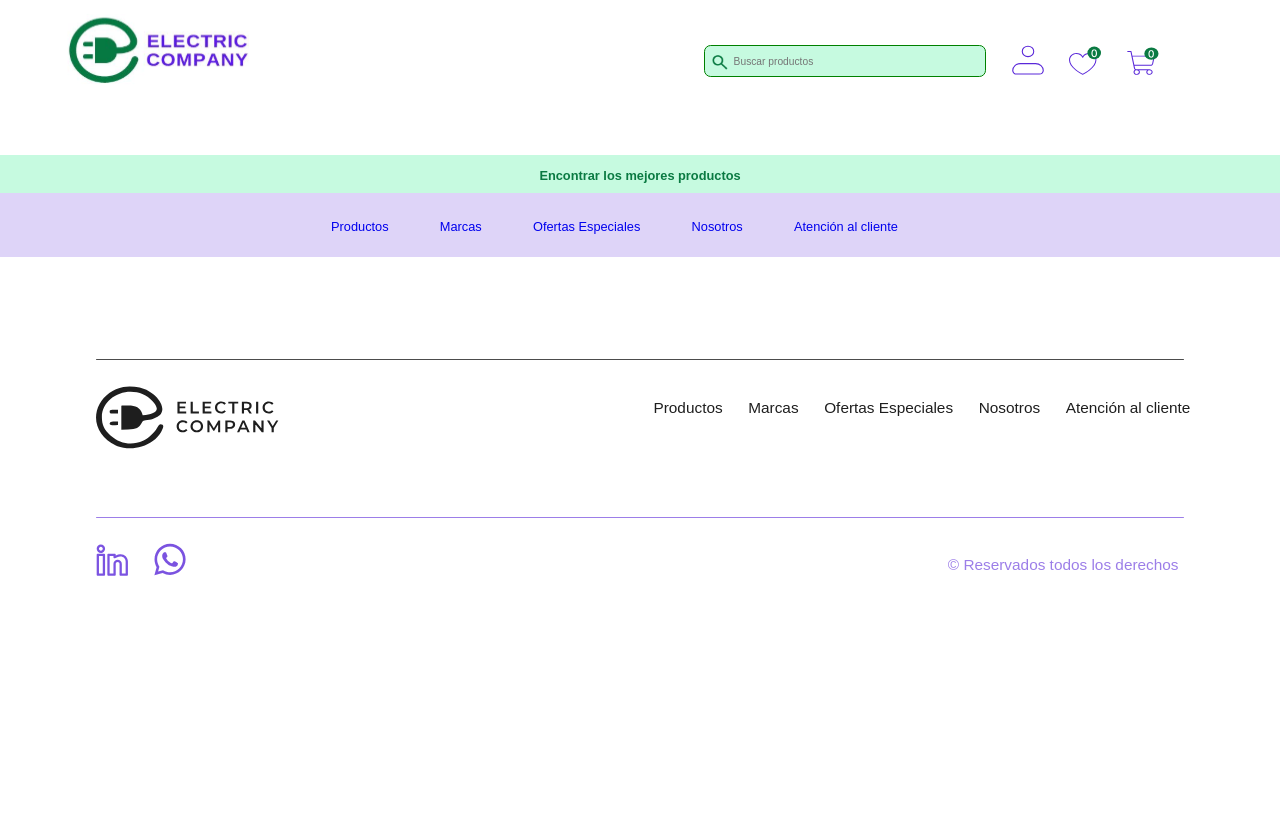
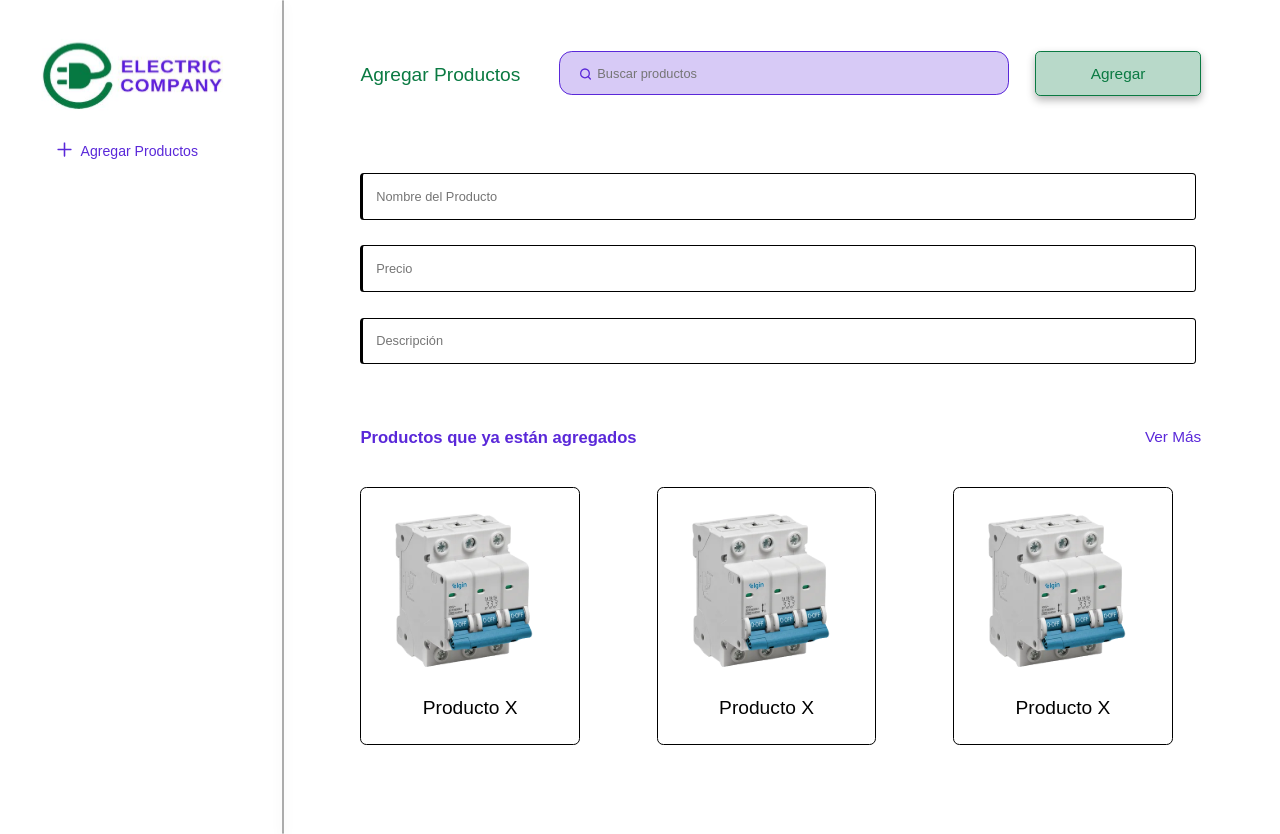
Before and after one commit to gustavopaixao06/ElectricCompany, a React (Vite) app: page /adicionarProdutos in a window 1280 px wide. Before the commit the page ends 800 px from the top, so only its background shows below. Built offline with nearby package versions, Linux system fonts and the light colour scheme.

Commit message:
fazendo o DropDown

```diff
--- a/src/Router.jsx
+++ b/src/Router.jsx
@@ -11,11 +11,12 @@ import { Ofertas } from './pages/ofertas';
 import { Favoritos } from './pages/favoritos';
 import { LoginCliente } from './pages/loginCliente';
 import { Login } from './pages/login';
+import { AdicionarProdutos } from './pages/adicionarProdutos';
 import { AtualizarProdutos } from './pages/atualizarProdutos';
 
 const AppRoutes = () => {
     const location = useLocation();
-    const isSpecialPage = location.pathname === '/atualizarProdutos';
+    const isSpecialPage = ['/adicionarProdutos', '/atualizarProdutos'].includes(location.pathname);
 
     return (
         <>
@@ -31,6 +32,7 @@ const AppRoutes = () => {
                 <Route path='/favoritos' element={<Favoritos />} />
                 <Route path='/loginCliente' element={<LoginCliente />} />
                 <Route path='/login' element={<Login />} />
+                <Route path='/adicionarProdutos' element={<AdicionarProdutos />} />
                 <Route path='/atualizarProdutos' element={<AtualizarProdutos />} />
             </Routes>
             {!isSpecialPage && <Footer />}
--- /dev/null
+++ b/src/assets/css/adicionarProdutos.css
@@ -0,0 +1,174 @@
+.update {
+    display: flex;
+    height: 100vh;
+}
+
+.updateLogo img {
+    width: 15vw;
+    margin-top: 3vw;
+    margin-left: 3vw;
+}
+
+.lineUpdate {
+    height: 65vw;
+    border: 0.1vw solid  rgba(17, 17, 17, 0.35);
+    border-radius: 0.078125vw;
+    margin-left: 4vw;
+    box-shadow: rgba(0, 0, 0, 0.1) 0px 4px 12px;
+}
+
+.addUpdate {
+    display: flex;
+    margin-top: 2vw;
+    margin-left: 4.3vw;
+}
+
+.addUpdate img {
+    width: 1.5vw;
+}
+
+.addUpdate p {
+    font-size: 1.1vw;
+    color: #5A28D9;
+    margin-top: 0.2vw;
+    margin-left: 0.5vw;
+}
+
+.headerUpdate {
+    display: flex;
+}
+
+.headerUpdate p {
+    margin-top: 5vw;
+    font-size: 1.5vw;
+    font-family: "Montserrat", sans-serif;
+    margin-left: 6vw;
+    color: #0A7A42;
+}
+
+/* estilizando a barra de pesquisa */
+.barResearch-update {
+    display: flex;
+    align-items: center;
+    border: 0.10416666666666667vw solid #5A28D9;
+    width: 34vw;
+    margin: 1.0416666666666667vw auto;
+    border-radius: 1vw;
+    padding: 1vw 0.5208333333333334vw;
+    background-color: #5a28d93e;
+    max-height: 1.3020833333333333vw;
+    font-family: "Montserrat", sans-serif;
+    margin-top: 4vw;
+    margin-left: 3vw;
+}
+
+.lupa-update img {
+    width: 1vw;
+    margin-left: 1vw;
+}
+
+#searchInput-update {
+    font-size: 1vw;
+}
+
+#searchInput-update {
+    padding: 0.4166666666666667vw;
+    border: none;
+    background-color: transparent;
+    width: 100%;
+    outline: none;
+}
+
+.barResearch-update label {
+    height: 1.0416666666666667vw;
+}
+
+
+.button-update button {
+    margin-top: 4vw;
+    background-color: #0a7a4249;
+    border: 0.15vw solid #0A7A42;
+    width: 13vw;
+    height: 3.5vw;
+    font-size: 1.2vw;
+    color: #0A7A42;
+    border-radius: 0.4vw;
+    font-weight: 500;
+    transition: transform 0.3s ease, box-shadow 0.3s ease;
+    box-shadow: 0 4px 8px rgba(0, 0, 0, 0.3);
+    cursor: pointer;
+    margin-left: 2vw;
+}
+
+.button-update button:hover {
+
+    transform: scale(1.1);
+}
+
+.account-update {
+    display: flex;
+    flex-direction: column; /* Alinha os inputs verticalmente */
+    gap: 2vw; /* Espaçamento entre os inputs, ajuste conforme necessário */
+    margin-top: 5vw;
+    margin-left: 3vw;
+}
+
+.account-update input {
+    width: 64vw;
+    height: 3.5vw;
+    margin-left: 3vw;
+    border: 0.105vw solid;
+    border-left: 0.3vw solid;
+    border-color: black;
+    border-radius: 0.3vw;
+    font-size: 1vw;
+    outline: none;
+    padding-left: 1vw;
+}
+
+.aggregates {
+    display: flex;
+}
+
+.aggregates p {
+    font-size: 1.3vw;
+    margin-top: 5vw;
+    margin-left: 6vw;
+    font-family: "Montserrat", sans-serif;
+    color: #5A28D9;
+    font-weight: 600;
+}
+
+.aggregates h5 {
+    font-size: 1.2vw;
+    margin-top: 5vw;
+    margin-left: auto;
+    font-family: "Montserrat", sans-serif;
+    color: #5A28D9;
+    font-weight: lighter;
+}
+
+.cards-updates {
+    width: 100%;
+    height: auto;
+    display: flex;
+}
+
+.card-update {
+    width: 17vw;
+    height: 20vw;
+    border: 0.15vw solid black;
+    margin-left: 6vw;
+    margin-top: 3vw;
+    border-radius: 0.5vw;
+    margin-bottom: 3vw;
+}
+
+.card-update img {
+    width: 16vw;
+}
+
+.card-update p {
+    font-size: 1.5vw;
+    text-align: center;
+}
--- /dev/null
+++ b/src/components/DropDrown/DropDrownProfile.jsx
@@ -0,0 +1,19 @@
+import React from "react";
+
+const DropDrownProfile = () => {
+    return (
+        <div className="flex flex-col DropDrownProfile">
+            <ul className="flex felx-col gap-4">
+                <li>Centelsa</li>
+                <li>Legrand</li>
+                <li>Miguelez</li>
+                <li>Schneider</li>
+                <li>Opalux</li>
+                <li>ABB</li>
+                <li>Philips</li>
+            </ul>
+        </div>
+    )
+}
+
+export default DropDrownProfile
--- a/src/components/Header/index.jsx
+++ b/src/components/Header/index.jsx
@@ -1,6 +1,7 @@
+import React, { useState, useEffect } from "react";
 import { Link, useLocation } from "react-router-dom";
 import './header.css';
-import React, { useEffect } from 'react';
+import DropDrownProfile from "../DropDrown/DropDrownProfile";
 
 
 export function Header() {
@@ -49,6 +50,9 @@ export function Header() {
         }
     };
 
+    const [openProfile, setOpenProfile] = useState(false);
+
+
     return (
         <>
             <header>
@@ -83,7 +87,11 @@ export function Header() {
                 <div className="menu">
                     <ul>
                         <li>
-                            <Link to="/productos" className="nav-item" id="Productos">Productos</Link>
+                            <Link to="/productos" className="nav-item" id="Productos" onClick={() => setOpenProfile((prev) => !prev)}>Productos</Link>
+
+                            {
+                                openProfile &&  <DropDrownProfile />
+                            }
                         </li>
                         <li>
                             <Link to="" className="nav-item" id="Marcas">Marcas</Link>
--- /dev/null
+++ b/src/pages/adicionarProdutos.jsx
@@ -0,0 +1,70 @@
+import '../assets/css/adicionarProdutos.css'
+import { Link } from "react-router-dom";
+
+export function AdicionarProdutos() {
+    return (
+        <>
+                <section className='update'>
+                    <div className="updateProductd">
+                        <figure className='updateLogo'>
+                            <Link to="/"><img src="/img/logo_electricCompany.svg" alt="" /></Link>
+                        </figure>
+                        <div className="addUpdate">
+                            <img src="/img/mais.svg" alt="" /><p>Agregar Productos</p>
+                        </div>
+                    </div>
+
+                    <div className="lineUpdate"></div>
+
+                    <div className="adicionar">
+
+                        <div className="headerUpdate">
+                            <p>Agregar Productos</p>
+
+                            <div className="barResearch-update">
+                                <label htmlFor="searchInput-update">
+                                    <span className="lupa-update"><img src="/img/lupaUpdate.svg" alt="" /></span>
+                                </label>
+                                <input type="text" id="searchInput-update" placeholder="Buscar productos" />
+                            </div>
+
+                            <div className="button-update">
+                                <button>Agregar</button>
+                            </div>
+
+                        </div>
+
+                        <div className="account-update">
+                            <input type="text" name='nome' id='nome' placeholder='Nombre del Producto' required />
+                            <input type="text" name='email' id='email' placeholder='Precio' required />
+                            <input type="text" name='telefone' id='telefone' placeholder='Descripción' required />
+                        </div>
+
+                        <div className="aggregates">
+                            <p>Productos que ya están agregados</p>
+                            <h5>Ver Más</h5>
+                        </div>
+
+                        <div className="cards-updates">
+
+                            <div className='card-update'>
+                                <img src="/img/disjuntor.svg" alt="" />
+                                <p>Producto X</p>
+                            </div>
+
+                            <div className='card-update'>
+                                <img src="/img/disjuntor.svg" alt="" />
+                                <p>Producto X</p>
+                            </div>
+
+                            <div className='card-update'>
+                                <img src="/img/disjuntor.svg" alt="" />
+                                <p>Producto X</p>
+                            </div>
+
+                        </div>
+                    </div>
+                </section>
+        </>
+    )
+}
--- a/src/pages/atualizarProdutos.jsx
+++ b/src/pages/atualizarProdutos.jsx
@@ -9,9 +9,48 @@ export function AtualizarProdutos() {
                     <figure className='updateLogo'>
                         <Link to="/"><img src="/img/logo_electricCompany.svg" alt="" /></Link>
                     </figure>
+                    <div className="addUpdate">
+                        <img src="/img/mais.svg" alt="" /><p>Actualizar Productos</p>
+                    </div>
                 </div>
 
                 <div className="lineUpdate"></div>
+
+                <div className="adicionar">
+
+                    <div className="headerUpdate">
+                        <p>Actualizar Productos</p>
+
+                        <div className="barResearch-update">
+                            <label htmlFor="searchInput-update">
+                                <span className="lupa-update"><img src="/img/lupaUpdate.svg" alt="" /></span>
+                            </label>
+                            <input type="text" id="searchInput-update" placeholder="Buscar productos" />
+                        </div>
+
+                        <div className="button-update">
+                            <button>Actualizar</button>
+                        </div>
+
+                    </div>
+
+                    <div className="description-update">
+                        <img src="/img/disjuntor.svg" alt="" />
+                        <div className="descriptionUp">
+                            <h1>Producto X</h1>
+                            <p id='value'>S/ 221.60</p>
+                            <p>Aquí se encontrará la descripción del producto, donde se detallarán sus características y beneficios.
+                                Esta información es esencial para ayudar a los clientes a tomar decisiones informadas.</p>
+                        </div>
+                    </div>
+
+                    <div className="account-update">
+                        <input type="text" name='nome' id='nome' placeholder='Nombre del Producto' required />
+                        <input type="text" name='email' id='email' placeholder='Precio' required />
+                        <input type="text" name='telefone' id='telefone' placeholder='Descripción' required />
+                    </div>
+
+                </div>
             </section>
         </>
     )
--- a/src/pages/productos.jsx
+++ b/src/pages/productos.jsx
@@ -1,5 +1,6 @@
 import '../assets/css/productos.css'
 import { Link } from "react-router-dom";
+import DropDrownProfile from '../components/DropDrown/DropDrownProfile';
 
 export function Productos() {
     return (
```
Also changed, not shown: src/assets/css/atualizarProdutos.css (+22 -12 lines), src/components/Header/header.css (+34 -0 lines), src/pages/home.jsx (+10 -10 lines), public/img/lupaUpdate.svg (added), public/img/mais.svg (added), src/components/DropDrown/index.css (added).
